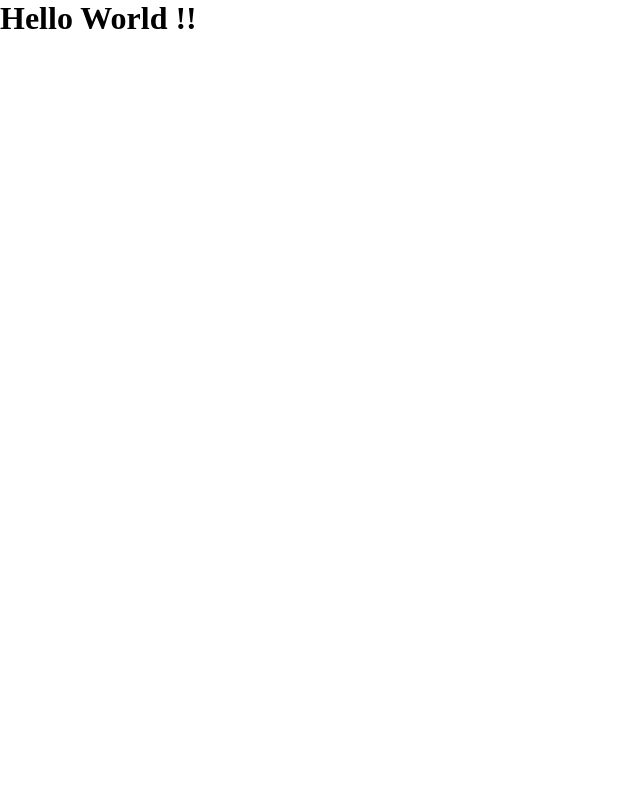
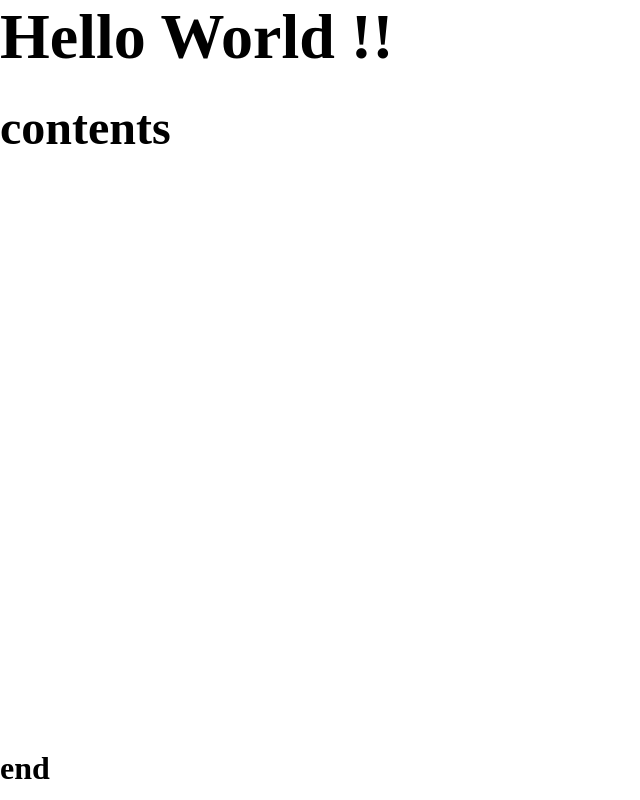
Before and after one commit to cti1650/html_sample, a plain HTML site: page index.html in a window 1280 px wide. Shown: the whole page, without its empty margins (0-640 px from the left). Drawn offline with Linux system fonts and the light colour scheme.

Commit message:
#1 make style.css grid

```diff
--- a/css/main.css
+++ /dev/null
@@ -1,13 +0,0 @@
-* {
-	margin:0;
-	padding:0;
-}
-
-html {
-	overflow-y:scroll;
-}
-
-html,body {
-    width:100%;
-    height:100%;
-}
--- /dev/null
+++ b/css/style.css
@@ -0,0 +1,32 @@
+* {
+	margin:0;
+	padding:0;
+}
+
+html {
+	overflow-y:scroll;
+}
+
+html,body {
+    width:100%;
+    height:100%;
+}
+
+body{
+    font-size:2rem;
+    margin: 0 auto;
+    display: grid;
+    grid-template:
+        "header header header" 100px
+        "center center center" 1fr
+        "footer footer footer" 50px;
+}
+header {
+    grid-area: header;
+}
+main {
+    grid-area: center;
+}
+footer {
+    grid-area: footer;
+}
--- a/index.html
+++ b/index.html
@@ -3,10 +3,16 @@
 <head>
     <meta charset="UTF-8">
     <meta name="viewport" content="width=device-width, initial-scale=1.0">
-    <link href="css/main.css" rel="stylesheet">
+    <link href="css/style.css" rel="stylesheet">
     <title>Hello World !!</title>
 </head>
 <body>
-    <h1>Hello World !!</h1>
+    <header><h1>Hello World !!</h1></header>
+    <main>
+        <h2>contents</h2>
+    </main>
+    <footer>
+        <h4>end</h4>
+    </footer>
 </body>
 </html>
```
